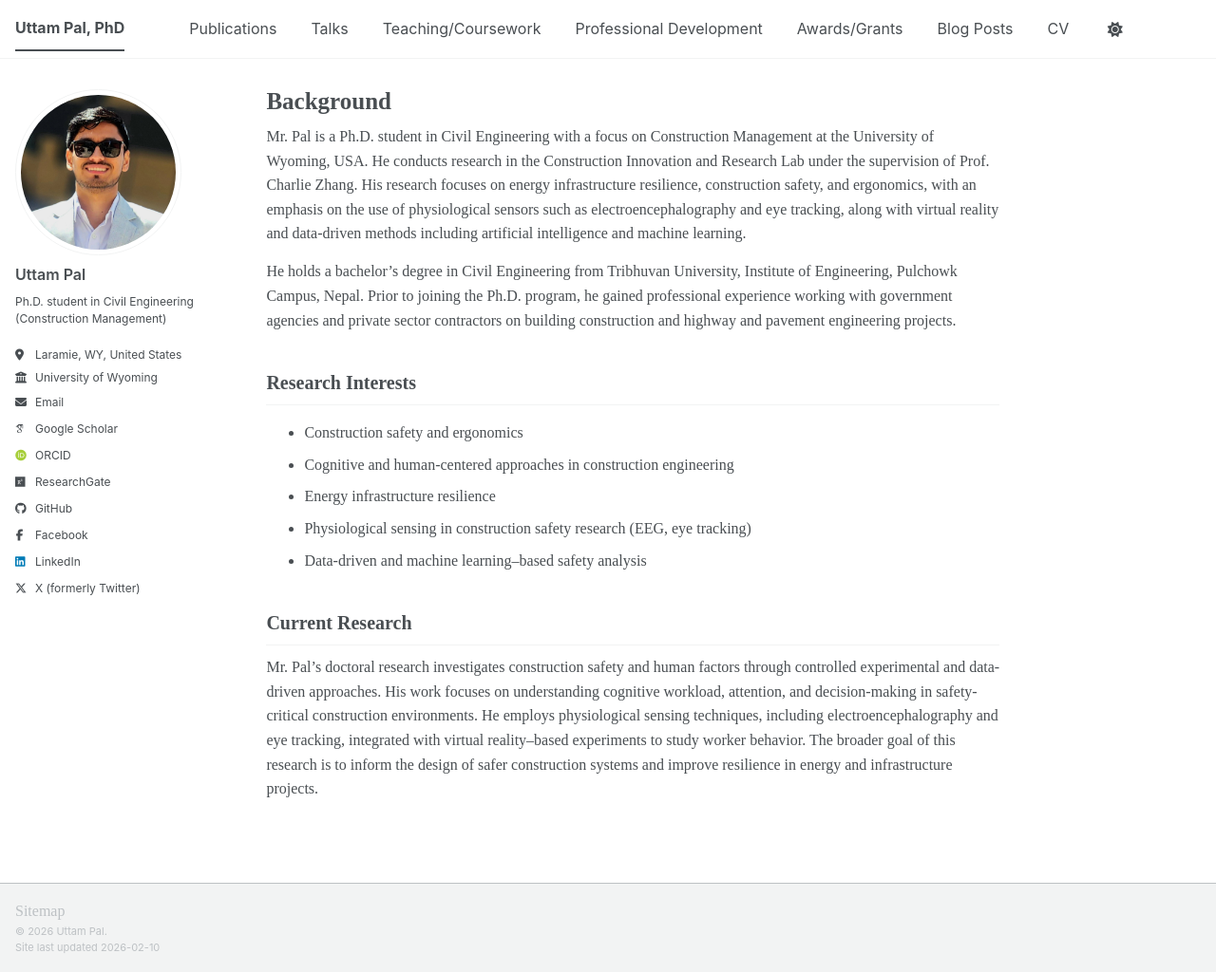
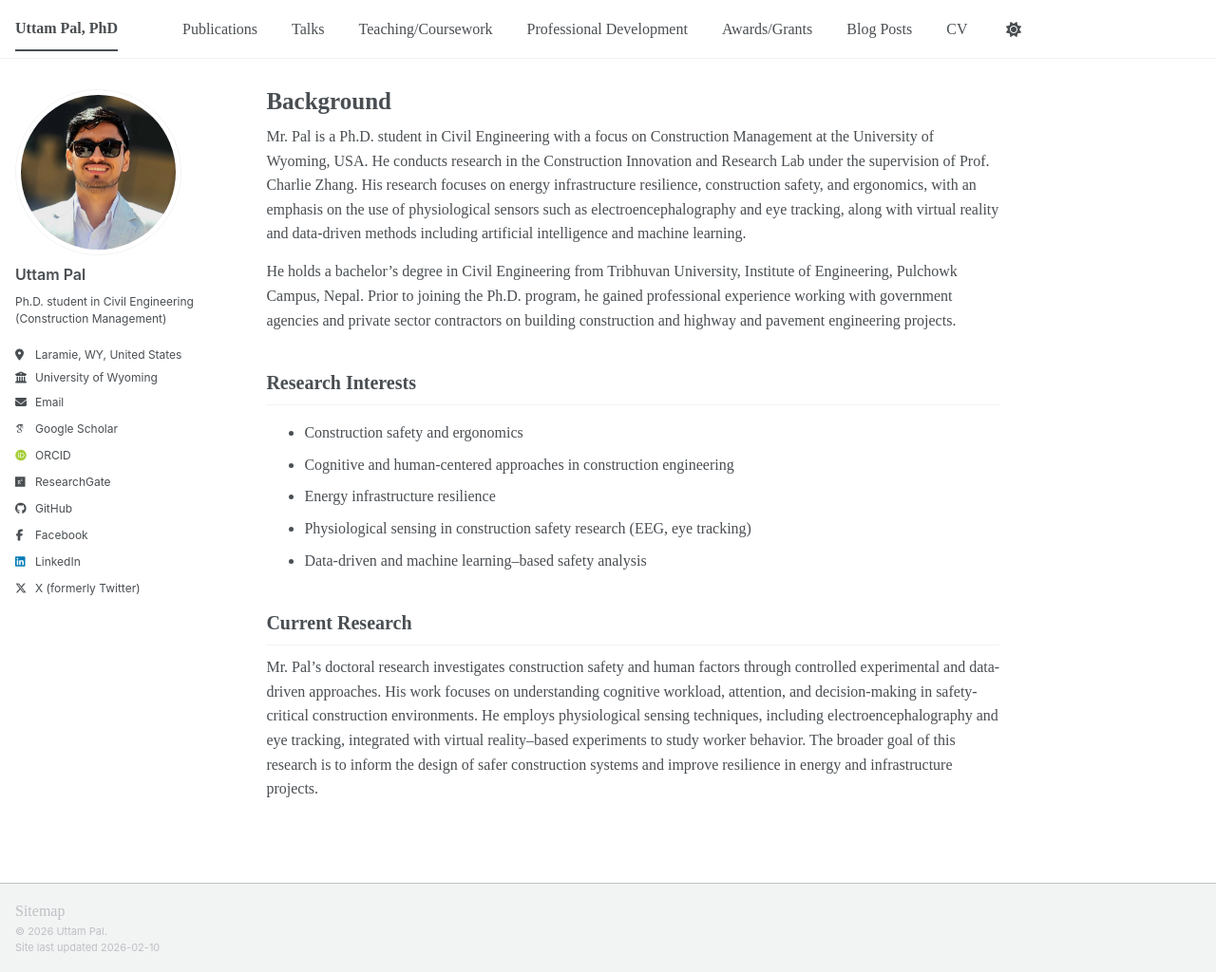
Before and after one commit to pal-uttam/pal-uttam.github.io, a Jekyll site: the page built from _pages/about.md, in a window 1280 px wide and 1024 px high. Shown: the whole window at 95% size. Built offline with Jekyll 4.4.1, drawn with Linux system fonts in a browser that asks for light colours; some web fonts are replaced; a script bundle is joined from its source files by our own code; library files that are not in the unit come from our copies.

Commit message:
What I changed

```diff
--- a/assets/css/main.scss
+++ b/assets/css/main.scss
@@ -44,10 +44,14 @@
 
 
 /* =========================================================
-   Academic Typography Override — Times New Roman
+   Academic Typography Override — Times New Roman (Site-wide)
    ========================================================= */
 
-body {
+body,
+button,
+input,
+select,
+textarea {
   font-family: "Times New Roman", Times, serif;
   font-size: 16px;
   line-height: 1.6;
@@ -59,6 +63,23 @@ h1, h2, h3, h4, h5, h6 {
   line-height: 1.3;
 }
 
+/* Navigation bar */
+.masthead,
+.masthead__menu,
+.masthead__menu-item,
+.greedy-nav a {
+  font-family: "Times New Roman", Times, serif;
+}
+
+/* Sidebar (profile + links) */
+.sidebar,
+.author__name,
+.author__bio,
+.author__urls {
+  font-family: "Times New Roman", Times, serif;
+}
+
+/* Content spacing */
 .page__content p {
   margin-bottom: 0.9em;
 }
```
